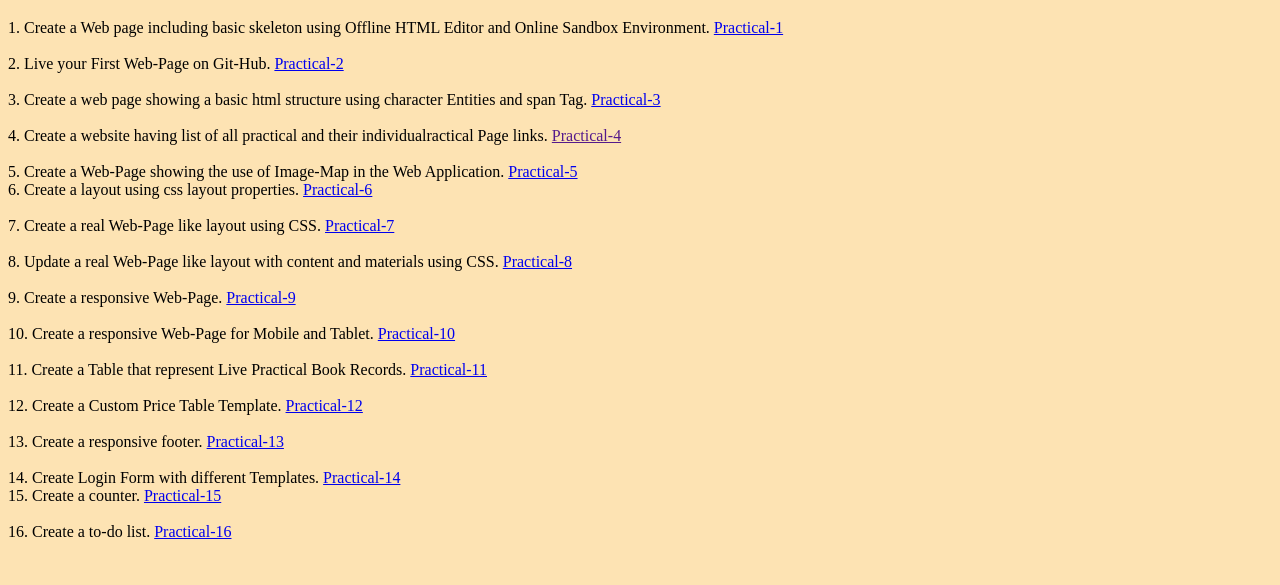
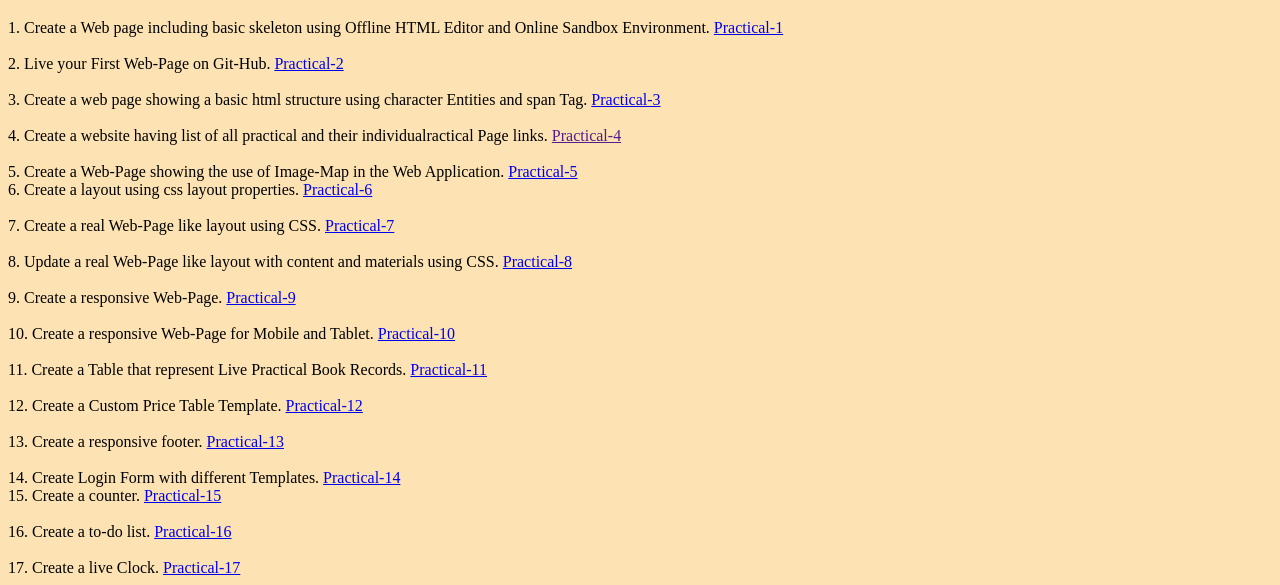
Before and after one commit to Blitzcoder01/FULL_STACK_ASSIGNMENT, a plain HTML site: page index.html in a window 1280 px wide. Shown: the part 289-874 px from the top of the page. Before the commit the page ends 838 px from the top, so only its background shows below. Drawn offline with Linux system fonts and the light colour scheme.

Commit message:
Update index.html

```diff
--- a/index.html
+++ b/index.html
@@ -115,5 +115,11 @@
     16. Create a to-do list.
         <a href="assignment16/assignment16.html">Practical-16</a>
         </div>
+
+            <br>
+          <div>
+    17. Create a live Clock.
+        <a href="assignment17/assignment17.html">Practical-17</a>
+        </div>
 </body>
 </html>
```
